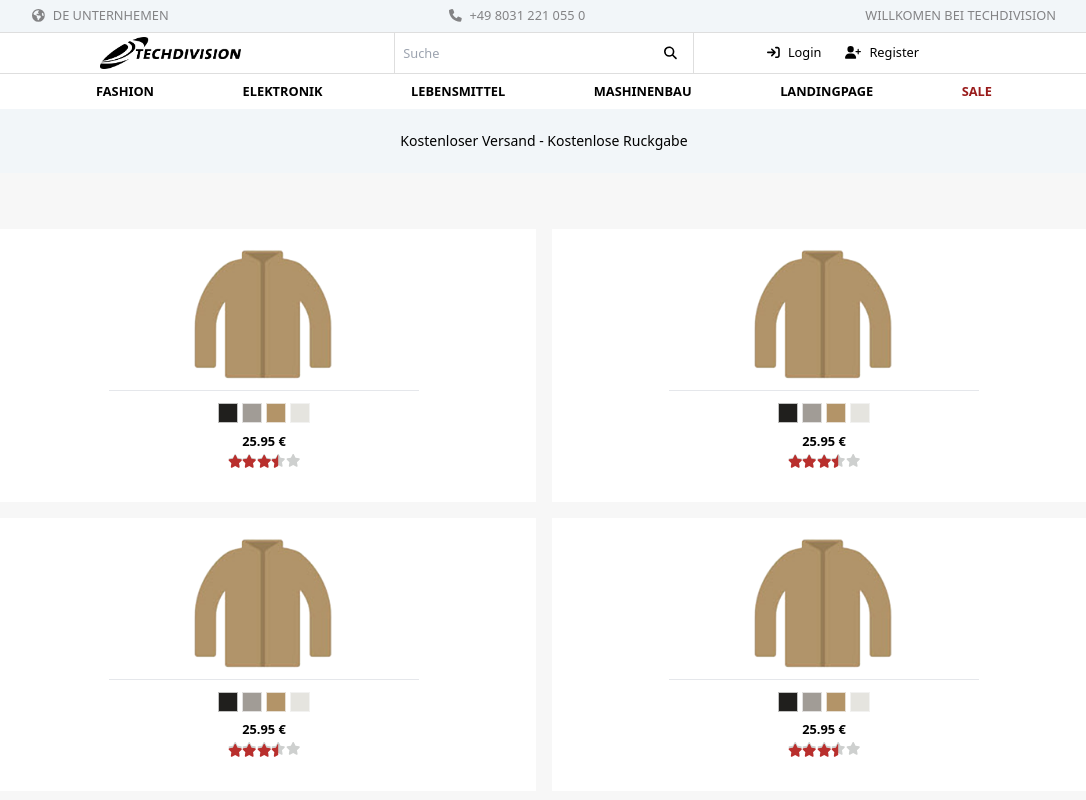
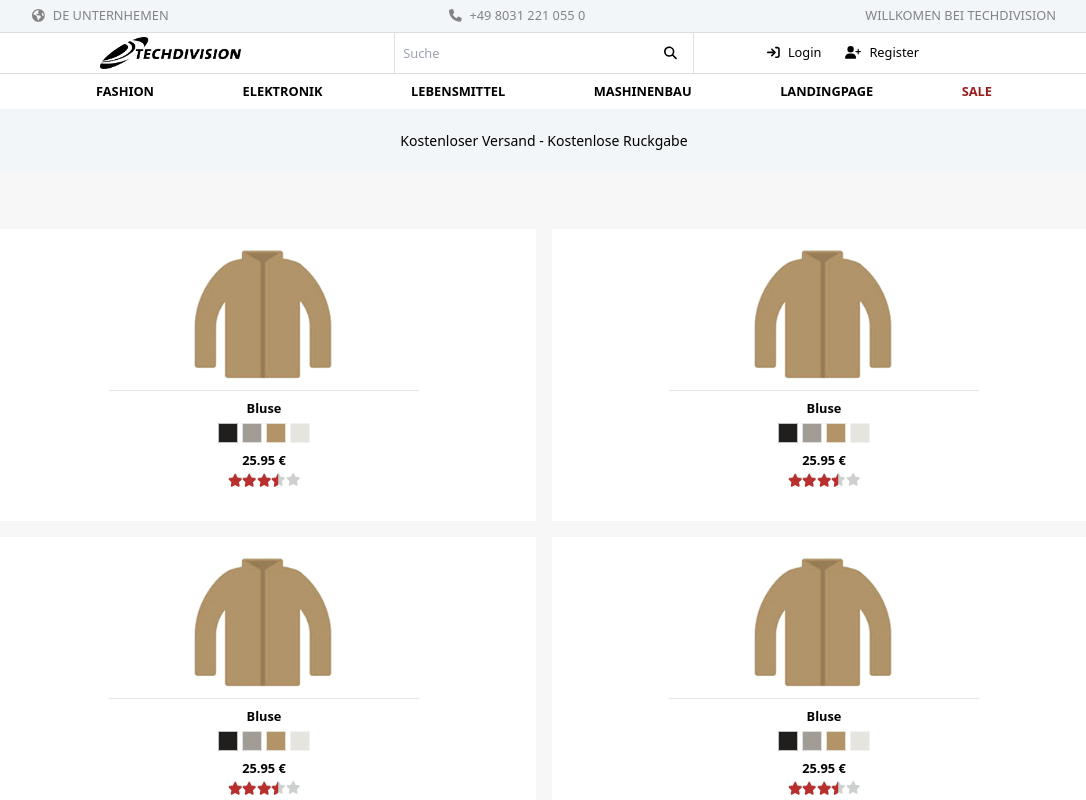
Before and after one commit to Daniel-Shliakhetko/techdivision-store, a React (Create React App) app in the folder client/: page / in a window 1280 px wide. Shown: the top 800 px of the page, without its empty margins (96-1182 px from the left). Built offline with nearby package versions, Linux system fonts and the light colour scheme.

Commit message:
Added MainInfo and Desctiption sections to ProductPage, added BrandLogo component and modified Stars

```diff
--- a/client/src/Router.js
+++ b/client/src/Router.js
@@ -17,7 +17,7 @@ export const Router = (props) => {
   return (
     <Routes>
       <Route path={mainPath + "/"} exact element={<FrontPage />} />
-      <Route path={mainPath + "/catalogue"} exact element={<CataloguePage />} />
+      <Route path={mainPath + "/products"} exact element={<CataloguePage />} />
       <Route
         path={mainPath + "/categories/:category/:option"}
         element={<CategoryPage />}
--- /dev/null
+++ b/client/src/components/BrandLogo.js
@@ -0,0 +1,16 @@
+import React from "react";
+
+export const BrandLogo = (props) => {
+  const { image, title } = props;
+
+  return image ? (
+    <img src={image} alt={title} title={title} />
+  ) : (
+    <div
+      className="flex justify-center items-center bg-grey-200 uppercase italic font-bold px-3 py-2.5"
+      title={title}
+    >
+      {title}
+    </div>
+  );
+};
--- a/client/src/components/Stars.js
+++ b/client/src/components/Stars.js
@@ -1,23 +1,41 @@
 import React from "react";
 import { FontAwesomeIcon } from "@fortawesome/react-fontawesome";
 import { faStar, faStarHalf } from "@fortawesome/free-solid-svg-icons";
+import { ratingToNumber } from "../helpers/ratingToNumber";
 
+export const Stars = (props) => {
   const stars = [1, 2, 3, 4, 5];
 
-export const Stars = (props) => {
-    const {rate} = props;
+  const { rate, rating, showNumberOfVotes } = props;
+  const thisRate = rate ? rate : ratingToNumber(rating);
+
+  const countNumberOfVotes = () => {
+    let answer = 0;
+    stars.map((star, i) => {
+      answer += rating[i].votes;
+    });
+    return answer;
+  };
+
   return (
-    <ul className="stars flex" title={`${rate} / 5`}>
+    <div className="flex">
+      {showNumberOfVotes && (
+        <span className="mr-2">Number of votes: {rating && countNumberOfVotes()}</span>
+      )}
+      <ul className="stars flex" title={`${thisRate} / 5`}>
         {stars.map((star, i) => (
           <li className="relative" key={i}>
             <FontAwesomeIcon icon={faStar} color={"#ced0cf"} />
-          {rate+1 > (star) && <FontAwesomeIcon
+            {thisRate + 1 > star && (
+              <FontAwesomeIcon
                 className="absolute top-1 left-0 z-20"
-            icon={(rate > (star-0.25)) ? faStar : faStarHalf}
+                icon={thisRate > star - 0.25 ? faStar : faStarHalf}
                 color={"#b92f2d"}
-          />}
+              />
+            )}
           </li>
         ))}
       </ul>
+    </div>
   );
 };
--- a/client/src/pages/FrontPage.js
+++ b/client/src/pages/FrontPage.js
@@ -3,7 +3,7 @@ import { ProductCard } from "../components/ProductCard";
 
 const products = [
   {
-    name: "Bluse",
+    title: "Bluse",
     colors:[
       {name:"Black", color:"#201f1d"},
       {name:"Gray", color:"#a19c96"},
--- a/client/src/pages/ProductPage.js
+++ b/client/src/pages/ProductPage.js
@@ -1,9 +1,127 @@
 import React from "react";
+import { BreadCrumbs } from "../components/BreadCrumbs";
+import { Stars } from "../components/Stars";
+import { useParams } from "react-router-dom";
+import { BrandLogo } from "../components/BrandLogo";
+
+const product = {
+  title: "Bluse",
+  description:
+    "Lorem ipsum dolor sit, amet consectetur adipisicing elit. Excepturi magnam sequi esse nam odio maiores error quaerat voluptatibus, voluptatum laborum culpa earum animi provident ullam nesciunt nemo? Earum, reiciendis illo.",
+  colors: [
+    { name: "Black", color: "#201f1d" },
+    { name: "Gray", color: "#a19c96" },
+    { name: "Brown Yellow", color: "#b39468" },
+    { name: "White", color: "#e5e4df" },
+  ],
+  prices: [
+    { currency: "usd", price: 27.95 },
+    { currency: "eur", price: 25.95 },
+    { currency: "rub", price: 1999.95 },
+    { currency: "uah", price: 999.95 },
+  ],
+  rating: [
+    { rate: 1, votes: 415 },
+    { rate: 2, votes: 44 },
+    { rate: 3, votes: 130 },
+    { rate: 4, votes: 534 },
+    { rate: 5, votes: 245 },
+  ],
+  categories: [
+    {
+      parent: "/",
+      category: "/color",
+      title: "Color",
+      description: "There are all colors",
+      data: "",
+    },
+    {
+      parent: "/color",
+      category: "/color/gray",
+      title: "Gray",
+      description: "There are all gray products",
+      data: "#a19c96",
+    },
+    {
+      parent: "/color",
+      category: "/color/black",
+      title: "Black",
+      description: "There are all gray products",
+      data: "#201f1d",
+    },
+    {
+      parent: "/color",
+      category: "/color/gray",
+      title: "Gray",
+      description: "There are all gray products",
+      data: "#a19c96",
+    },
+    {
+      parent: "/",
+      category: "/brand",
+      title: "Brand",
+      description: "There are all brands",
+      data: "",
+    },
+    {
+      parent: "/brand",
+      category: "/brand/gucci",
+      title: "Gucci",
+      description: "There are all Gucci products",
+      data: "",
+    },
+  ],
+};
 
 export const ProductPage = (props) => {
   return (
-    <>
-      <h1>ProductPage</h1>
-    </>
+    <div className="px-2 md:px-12">
+      <BreadCrumbs objectTitle={product.title} />
+      <hr className="h-1 mb-1.5 bg-grey-200/50" />
+      <MainInfo rating={product.rating} logo={product.logo}>
+        {product.title}
+      </MainInfo>
+      <Description>{product.description}</Description>
+    </div>
   );
 };
+
+const MainInfo = (props) => {
+  const params = useParams();
+
+  const brand = product.categories.find(
+    (category) => category.parent === "/brand"
+  );
+
+  return (
+    <SectionWrapper>
+      <div className="flex flex-col md:flex-row justify-between">
+        <h1 className="font-bold text-2xl uppercase">{props.children}</h1>
+        <BrandLogo
+          title={brand.title}
+        />
+      </div>
+      <div className="flex flex-col md:flex-row justify-between mt-2">
+        <span>Product №: {params.id}</span>
+        <Stars rating={props.rating} showNumberOfVotes={true} />
+      </div>
+    </SectionWrapper>
+  );
+};
+
+const Description = (props) => {
+  return (
+    <SectionWrapper>
+      <p>{props.children}</p>
+    </SectionWrapper>
+  );
+};
+
+const SectionWrapper = (props) => {
+  return (
+    <div className={"" + " " + props.className}>
+      {props.children}
+      <hr className="mt-2 mb-3 h-1 bg-grey-200/50" />
+    </div>
+  );
+};
```
Lines whose indentation alone changed are shown as unchanged.
